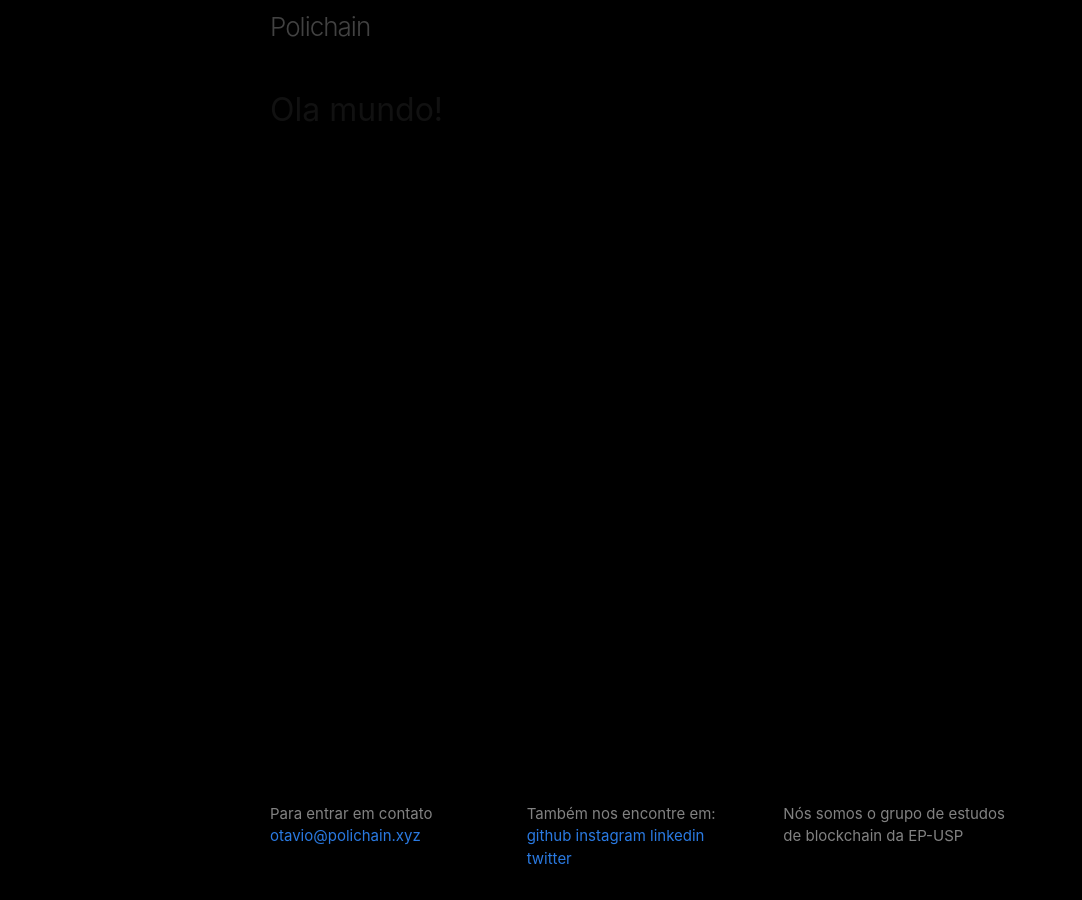
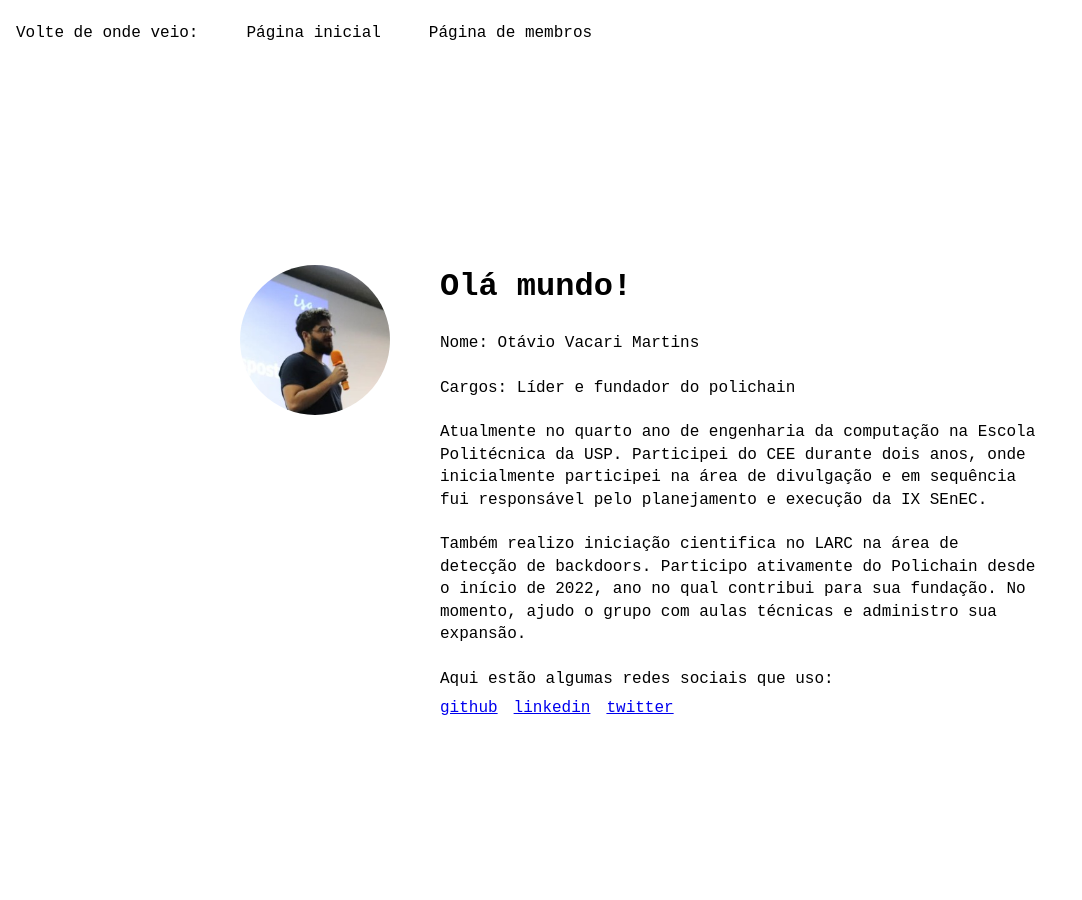
Before and after one commit to polichain/jekyll-website, a Jekyll site: the page built from _otavio/index.markdown, in a window 1280 px wide. Shown: the whole page, without its empty margins (0-1082 px from the left). Built offline with Jekyll 4.4.1, drawn with Linux system fonts in a browser that asks for light colours; comment, search, counter and statistics services are not loaded.

Commit message:
Full page with styles

```diff
--- a/_layouts/dark-site-of-the-moon.html
+++ b/_layouts/dark-site-of-the-moon.html
@@ -2,33 +2,27 @@
 <html lang="{{ page.lang | default: site.lang | default: "en" }}">
   {%- include otavio-head.html -%}
   <body>
-    <script type="module">
-      // Import the functions you need from the SDKs you need
-      import { initializeApp } from "https://www.gstatic.com/firebasejs/9.18.0/firebase-app.js";
-      // TODO: Add SDKs for Firebase products that you want to use
-      // https://firebase.google.com/docs/web/setup#available-libraries
-
-      // Your web app's Firebase configuration
-      const firebaseConfig = {
-        apiKey: "AIzaSyCbQiFc8DzpmbD5R079EUbYALQByMiGhX0",
-        authDomain: "polichain-website.firebaseapp.com",
-        projectId: "polichain-website",
-        storageBucket: "polichain-website.appspot.com",
-        messagingSenderId: "714860312857",
-        appId: "1:714860312857:web:65d77439b0c985bbbc2d88"
-      };
-
-      // Initialize Firebase
-      const app = initializeApp(firebaseConfig);
-    </script>
-
-    {%- include header.html -%}
-    <main class="page-content" aria-label="Content">
-      <div class="wrapper">
+    <div class="navbar">
+      <ul>
+        <li><p>Volte de onde veio:</p></li>
+        <li><a href="/">Página inicial</a></li>
+        <li><a href="/membros">Página de membros</a></li>
+      </ul>
+    </div>
+    <div class="centralizar-div">
+      <div>
+        <img class="perfil" src="/assets/images/perfil_otavio.jpeg" >
+      </div>
+      <div class="container">
         {{ content }}
+        <br/>
+        Aqui estão algumas redes sociais que uso:
+        <ul class="horizontal-links">
+          <li><a href="https://github.com/otaviootavio" target="_blank" >github</a></li>
+          <li><a href="https://www.linkedin.com/in/otavio-vacari/" target="_blank" >linkedin</a></li>
+          <li><a href="https://twitter.com/otaviocansado" target="_blank" >twitter</a></li>
+      </ul>
       </div>
-    </main>
-    {%- include footer.html -%}
+    </div>
   </body>
-
 </html>
--- a/_otavio/index.markdown
+++ b/_otavio/index.markdown
@@ -3,4 +3,12 @@ layout: dark-site-of-the-moon
 title:  "Otávio"
 ---
 
-# Ola mundo!
+# Olá mundo!
+<br/>
+Nome: Otávio Vacari Martins
+<br/><br/>
+Cargos: Líder e fundador do polichain
+<br/><br/>
+Atualmente no quarto ano de engenharia da computação na Escola Politécnica da USP. Participei do CEE durante dois anos, onde inicialmente participei na área de divulgação e em sequência fui responsável pelo planejamento e execução da IX SEnEC.
+<br/><br/>
+Também realizo iniciação cientifica no LARC na área de detecção de backdoors. Participo ativamente do Polichain desde o início de 2022, ano no qual contribui para sua fundação. No momento, ajudo o grupo com aulas técnicas e administro sua expansão.
--- /dev/null
+++ b/_sass/no-style-please.scss
@@ -0,0 +1,94 @@
+// -------------- THEME SWITCHER -------------- //
+@mixin dark-appearance {
+    filter: invert(1);
+    img {
+      filter: invert(1);
+
+      &.ioda { filter: invert(0); }
+    }
+  }
+
+  body[a="dark"] { @include dark-appearance; }
+
+
+  @media (prefers-color-scheme: dark) {
+    body[a="auto"] { @include dark-appearance; }
+  }
+  // -------------------------------------------- //
+
+  // bg color is also needed in html in order to
+  // block body's background propagation
+  // see: https://stackoverflow.com/a/61265706
+  html, body { background: white; }
+
+  html { height: 100%; }
+
+  body {
+    color: black;
+    font-family: monospace;
+    font-size: 16px;
+    line-height: 1.4;
+    margin: 0;
+    min-height: 100%;
+    overflow-wrap: break-word;
+  }
+
+  .post-meta { text-align: right; }
+
+  h2, h3, h4, h5, h6 { margin-top: 3rem; }
+
+  hr { margin: 2rem 0; }
+
+  p { margin: 1rem 0; }
+
+  li { margin: 0.4rem 0; }
+
+  *:target { background: yellow; }
+
+  .w {
+    max-width: 640px;
+    margin: 0 auto;
+    padding: 4rem 2rem;
+  }
+
+  hr {
+    text-align: center;
+    border: 0;
+
+    &:before { content: '/////' }
+    &:after { content: attr(data-content) '/////' }
+  }
+
+  table { width: 100%; }
+
+  table, th, td {
+    border: thin solid black;
+    border-collapse: collapse;
+    padding: 0.4rem;
+  }
+
+  code {
+    color: white;
+    background: black;
+  }
+
+  div.highlighter-rouge code {
+    display: block;
+    overflow-x: auto;
+    white-space: pre-wrap;
+    padding: 1rem;
+  }
+
+  blockquote {
+    font-style: italic;
+    border: thin solid black;
+    padding: 1rem;
+
+    p { margin: 0; }
+  }
+
+  img {
+    max-width: 100%;
+    display: block;
+    margin: 0 auto;
+  }
--- a/assets/css/styles-otavio.scss
+++ b/assets/css/styles-otavio.scss
@@ -1,46 +1,99 @@
 ---
-# Only the main Sass file needs front matter (the dashes are enough)
 ---
 
-@import
-  "minima/skins/{{ site.minima.skin | default: 'classic' }}",
-  "minima/initialize";
-
-// Custom configs
+@import "no-style-please";
 
 body {
-  background-color: black;
-}
-.site-footer {
-    border-top: 0px;
-    padding: 0px 0;
+    margin: 0;
+    min-height: 100vh;
+    display: grid;
+    justify-items: center;
+    align-items: center;
+  }
+
+.centralizar-div {
+    justify-content: center;
+    align-items: center;
+    margin-top: 10vh;
+    max-width: 50rem; /* Ajuste a largura máxima da div, se necessário */
+    overflow-y: auto; /* Habilita a rolagem vertical se o conteúdo ultrapassar a altura da tela */
 }
 
-.site-header {
-    border-top: 0px;
-    border-bottom: 0px;
-    min-height: 55.95px;
-    position: relative;
+h1 {
+    margin-top: 0;
 }
 
-.horizontal-links{
-  padding: 0;
+
+img {
+    float: left;
+    margin-right: 50px;
 }
 
-ul{
-  margin-left: 0;
-}
+.perfil {
+    width: 150px; /* Ajuste a largura da imagem */
+    height: 150px; /* Ajuste a altura da imagem */
+    object-fit: cover; /* Ajusta a imagem para preencher a área disponível, cortando partes se necessário */
+    border-radius: 100%; /* Cria uma borda circular */
+    overflow: hidden; /* Esconde as partes da imagem fora do círculo */
+  }
 
-.horizontal-links li {
-  display: inline;
-  text-align: center;
-}
+.container{
+    display: flex;
+    flex-direction: column;
+ }
 
-.horizontal-links li a {
-  display: inline;
-  text-align: center;
-}
+ h2, h1, p {
+    margin-top: 0;
+    margin-bottom: 0;
+ }
 
-.footer-col{
+ .navbar {
+    position: fixed; /* Fixa a navbar na posição definida */
+    top: 0; /* Define a distância da parte superior da tela */
+    left: 0; /* Define a distância da parte esquerda da tela */
+    z-index: 1000; /* Coloca a navbar acima de outros elementos da página */
+    width: 100%; /* Faz a navbar ocupar toda a largura da tela */
+    background-color: transparent; /* Cor de fundo da navbar */
+  }
 
-}
+  .navbar ul {
+    list-style-type: none; /* Remove marcadores de lista */
+    margin: 0;
+    padding: 0;
+    display: flex; /* Deixa os itens da lista em linha */
+  }
+
+  .navbar li {
+    margin-right: 1rem; /* Espaço entre os itens da navbar */
+  }
+
+  .navbar a {
+    display: block;
+    color: #000; /* Cor do texto dos links */
+    text-decoration: none; /* Remove o sublinhado dos links */
+    padding: 1rem; /* Espaçamento interno dos links */
+    transition: background-color 0.3s, color 0.3s; /* Adiciona transição suave para as mudanças de cor */
+  }
+
+  .navbar a:hover {
+    background-color: rgba(0, 0, 0, 0.8); /* Cor de fundo do link quando o mouse passa sobre ele */
+    color: #fff; /* Cor do texto do link quando o mouse passa sobre ele */
+  }
+
+  .horizontal-links {
+    list-style-type: none; /* Remove marcadores de lista */
+    margin: 0;
+    padding: 0;
+    display: flex; /* Deixa os itens da lista em linha */
+  }
+
+  .horizontal-links li {
+    margin-right: 1rem; /* Espaço entre os itens da lista */
+  }
+
+  .navbar p {
+    display: block;
+    color: #000; /* Cor do texto dos links */
+    text-decoration: none; /* Remove o sublinhado dos links */
+    padding: 1rem; /* Espaçamento interno dos links */
+  }
--- a/assets/css/styles.scss
+++ b/assets/css/styles.scss
@@ -37,7 +37,3 @@ ul{
   display: inline;
   text-align: center;
 }
-
-.footer-col{
-
-}
```
Also changed, not shown: assets/images/perfil_otavio.jpeg (added).
